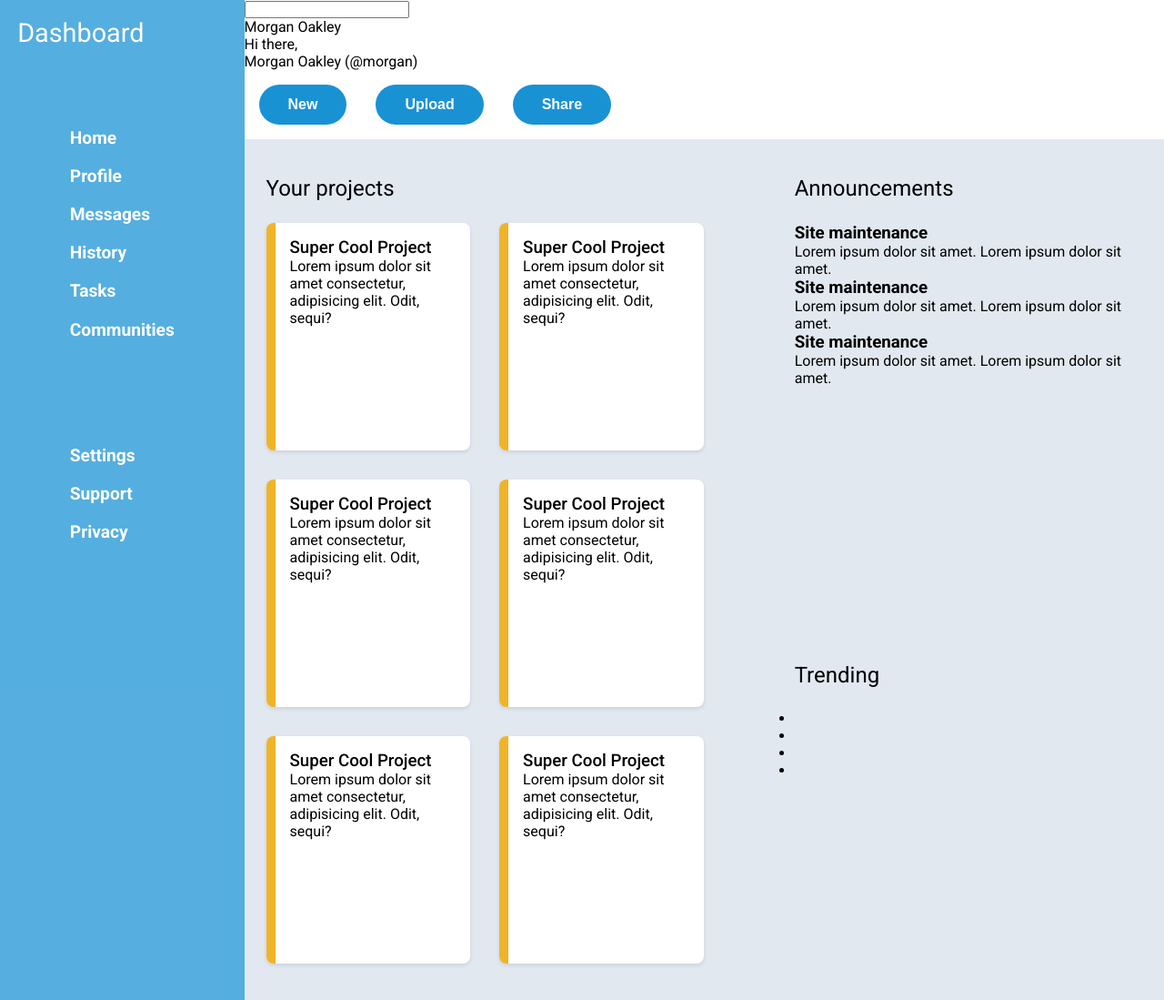
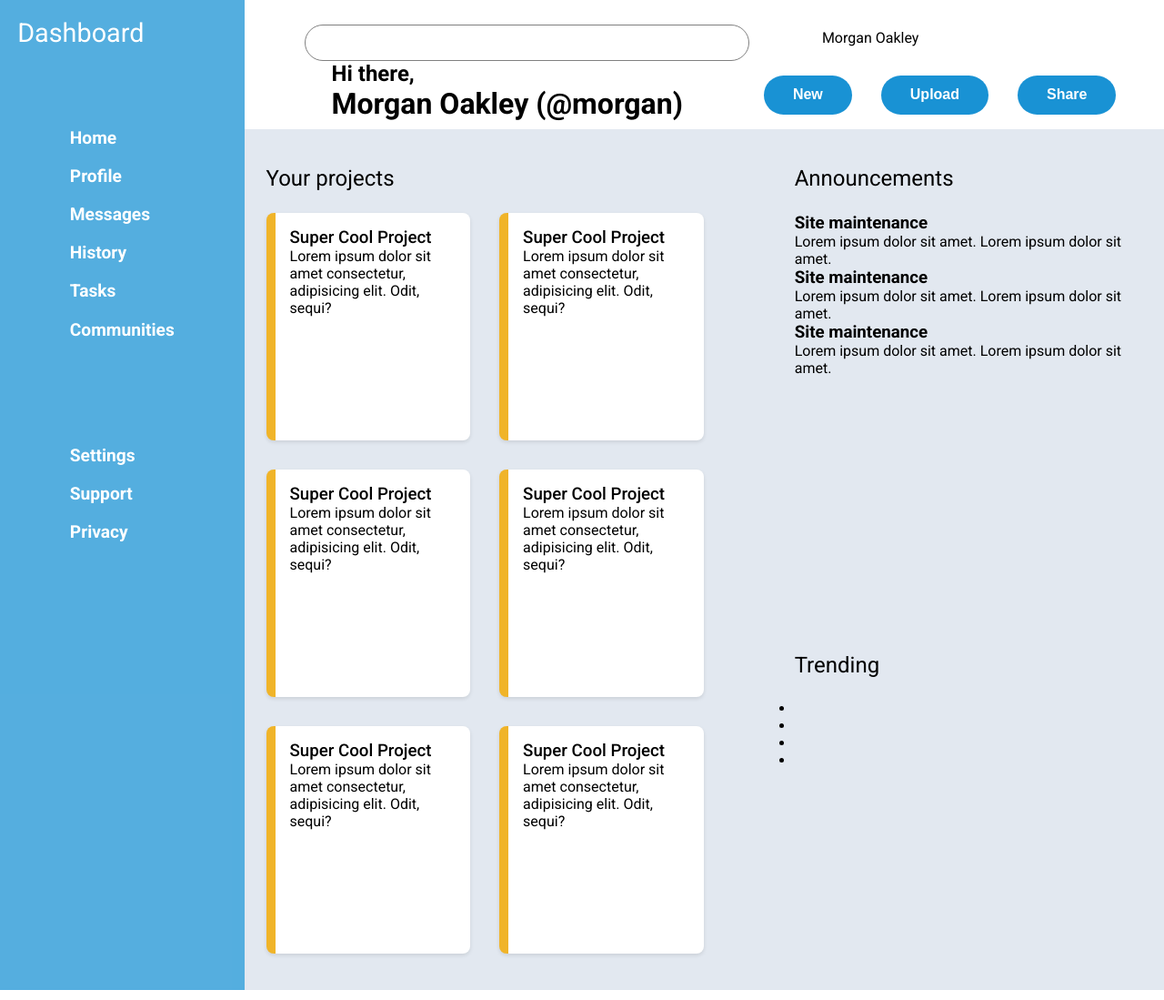
Before and after one commit to boredmangetspaid/admin-dashboard, a plain HTML site: page index.html in a window 1280 px wide. Shown: the whole page at 91% size. Drawn offline with Linux system fonts and the light colour scheme.

Commit message:
position and color heading

```diff
--- a/index.html
+++ b/index.html
@@ -34,15 +34,18 @@
         </div>
     </nav>
     <header class="profile">
-        <input type="text">
-        <div class="avatar">
+        <input class="search" type="text">
+        <div class="name">
             <p>Morgan Oakley</p>
         </div>
         <div class="greeting">
             <p class="greet">Hi there,</p>
             <p class="user-big">Morgan Oakley (@morgan)</p>
         </div>
-        <button>New</button><button>Upload</button><button>Share</button>
+        <div class="controls">
+            <button>New</button><button>Upload</button><button>Share</button>
+        </div>
+        </div>
     </header>
     <div class="content">
 
--- a/styles.css
+++ b/styles.css
@@ -24,11 +24,48 @@
     grid-template-areas:
       "nav header header header"
       "nav main main main";
+    grid-template-rows:0.7fr auto;
 
   }
 
   header {
+
     grid-area: header;
+    display:grid;
+    grid-template-areas:
+    "search search name"
+    "avatar avatar controls"
+    ;
+  }
+  .greeting{
+    grid-area:avatar;
+    margin-left:6em;
+  }
+  .controls{
+    grid-area:controls;
+  }
+  .name {
+    margin-top:2em;
+    margin-left:5em;
+    grid-area:name;
+  }
+  .search{
+    grid-area:search;
+    border:1px solid grey;
+    border-radius:30px;
+    height:3em;
+    margin-left:5em;
+    margin-top:2em;
+  }
+
+  .greet{
+
+    font-weight:bold;
+    font-size:1.5em;
+  }
+  .user-big{
+    font-weight:bolder;
+    font-size:2em;
   }
 
   button {
```
